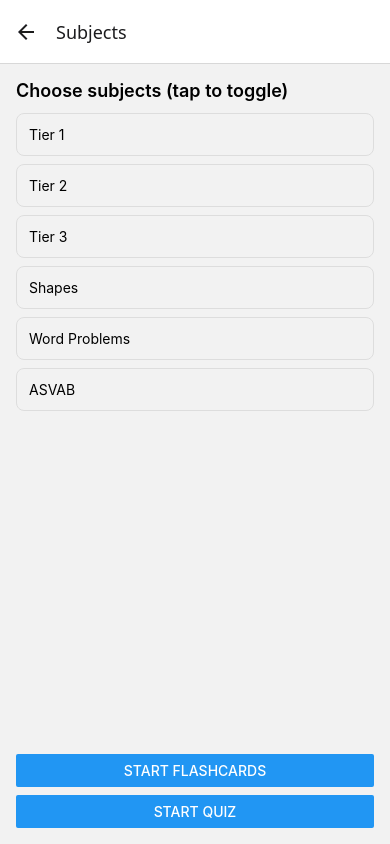
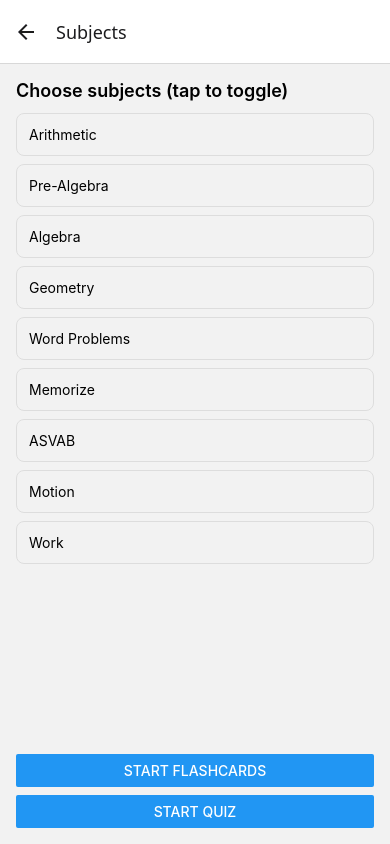
Before and after one commit to Relie28/FormulaSmart, a React Native app: screen /Subjects in a window 390 px wide. Built offline with nearby package versions, Linux system fonts and the light colour scheme.

Commit message:
feat(content): convert short definition prompts to question phrasing; add more geometry shapes and explanations

```diff
--- a/src/components/FlashcardView.tsx
+++ b/src/components/FlashcardView.tsx
@@ -1,26 +1,58 @@
 import React from 'react';
 import { View, Text, StyleSheet, TouchableOpacity } from 'react-native';
-import Svg, { Circle, Rect, Polygon } from 'react-native-svg';
+import Svg, { Circle, Rect, Polygon, Line } from 'react-native-svg';
 import type { Card } from '../data/cards';
 import { explainFormula } from '../utils/formulaExplain';
-import { deviceWidth } from '../utils/device';
+import { deviceWidth, useDeviceSize } from '../utils/device';
 
 function ShapePreview({ card }: { card: Card }) {
+
     if (card.type !== 'shape') return null;
+
     const shape = card.shape.toLowerCase();
+
     if (shape === 'circle') return (
         <Svg width={160} height={160} viewBox="0 0 100 100">
             <Circle cx="50" cy="50" r="30" fill="#3a3563" />
         </Svg>
     );
+
     if (shape === 'rectangle' || shape === 'square') return (
         <Svg width={160} height={160} viewBox="0 0 100 100">
             <Rect x="20" y="30" width="60" height="40" fill="#3a3563" />
         </Svg>
     );
+
     if (shape === 'triangle') return (
         <Svg width={160} height={160} viewBox="0 0 100 100">
             <Polygon points="50,20 80,80 20,80" fill="#3a3563" />
+        </Svg>
+    );
+
+    if (shape === 'parallelogram') return (
+        <Svg width={160} height={160} viewBox="0 0 100 100">
+            <Polygon points="20,30 80,30 60,80 0,80" fill="#3a3563" />
+        </Svg>
+    );
+
+    if (shape === 'trapezoid') return (
+        <Svg width={160} height={160} viewBox="0 0 100 100">
+            <Polygon points="30,30 70,30 90,80 10,80" fill="#3a3563" />
+        </Svg>
+    );
+
+    if (shape === 'rhombus') return (
+        <Svg width={160} height={160} viewBox="0 0 100 100">
+            <Polygon points="50,15 85,50 50,85 15,50" fill="#3a3563" />
+        </Svg>
+    );
+
+    if (shape === 'right triangle') return (
+        <Svg width={160} height={160} viewBox="0 0 100 100">
+            <Polygon points="20,80 80,80 20,20" fill="#3a3563" />
+            {/* right-angle marker */}
+            <Line x1="20" y1="80" x2="30" y2="80" stroke="#fff" strokeWidth="3" />
+            <Line x1="20" y1="80" x2="20" y2="70" stroke="#fff" strokeWidth="3" />
         </Svg>
     );
     return null;
@@ -38,12 +70,16 @@ export default function FlashcardView({
     onShowHint?: () => void;
 }) {
     const maxWidth = Math.min(320, Math.round(deviceWidth * 0.9));
+    const { height, width } = useDeviceSize();
 
     return (
-        <View style={styles.card}>
+        <View style={[styles.card, { marginTop: height/5.3 }]}>
             {!revealed ? (
                 <View style={styles.front}>
-                    <Text style={[styles.prompt, { maxWidth }]}>{card.prompt}</Text>
+                    <Text style={[styles.prompt, { maxWidth, marginBottom: 80 }]}>
+                        {card.prompt}
+                    </Text>
+
                     <ShapePreview card={card} />
 
                     {card.type === 'word' && (
@@ -56,7 +92,7 @@ export default function FlashcardView({
 
                     <TouchableOpacity onPress={onReveal} style={styles.revealButton}>
                         <Text style={{ color: '#fff' }}>
-                            Reveal card
+                            Reveal answer
                         </Text>
                     </TouchableOpacity>
                 </View>
@@ -80,7 +116,7 @@ export default function FlashcardView({
 }
 
 const styles = StyleSheet.create({
-    card: { marginTop: 25, alignItems: 'center', justifyContent: 'center', marginVertical: 12 },
+    card: { alignItems: 'center', justifyContent: 'center', marginVertical: 12 },
     front: { alignItems: 'center' },
     back: { alignItems: 'center' },
     prompt: { fontSize: 25, marginBottom: 12, textAlign: 'center', maxWidth: 320 },
--- a/src/data/cards.ts
+++ b/src/data/cards.ts
@@ -17,53 +17,95 @@ export type Card =
       hint?: string;
     };
 
-// Subjects: Tier 1, Tier 2, Tier 3, Shapes, Word Problems, ASVAB
+// Subjects: Arithmetic, Pre-Algebra, Algebra, Geometry, Word Problems, Memorize, ASVAB, Motion, Work
 export const subjects = [
-  'Tier 1',
-  'Tier 2',
-  'Tier 3',
-  'Shapes',
+  'Arithmetic',
+  'Pre-Algebra',
+  'Algebra',
+  'Geometry',
   'Word Problems',
-  'ASVAB'
+  'Memorize',
+  'ASVAB',
+  'Motion',
+  'Work'
 ];
 
 export const cards: Card[] = [
-  // Tier 1
-  { id: 't1-sum', type: 'definition', subject: 'Tier 1', prompt: 'Sum', answer: 'Sum = a + b (add)' },
-  { id: 't1-diff', type: 'definition', subject: 'Tier 1', prompt: 'Difference', answer: 'Difference = a − b (subtract)' },
-  { id: 't1-prod', type: 'definition', subject: 'Tier 1', prompt: 'Product', answer: 'Product = a × b (multiply)' },
-  { id: 't1-quot', type: 'definition', subject: 'Tier 1', prompt: 'Quotient', answer: 'Quotient = a ÷ b (divide)' },
-  { id: 't1-avg', type: 'definition', subject: 'Tier 1', prompt: 'Average (Mean)', answer: 'Average = sum ÷ number of items' },
-  { id: 't1-percent', type: 'definition', subject: 'Tier 1', prompt: 'Percent', answer: 'Percent = part ÷ whole — Part = percent × whole — Whole = part ÷ percent' },
-  { id: 't1-rate', type: 'definition', subject: 'Tier 1', prompt: 'Rate/Speed', answer: 'Rate = distance ÷ time' },
-  { id: 't1-sum-ex', type: 'word', subject: 'Tier 1', prompt: 'What is the sum of 4 and 6?', answer: 'Sum = 4 + 6 = 10', hint: 'Sum means add' },
-  { id: 't1-diff-ex', type: 'word', subject: 'Tier 1', prompt: 'What is the difference between 12 and 7?', answer: 'Difference = 12 − 7 = 5', hint: 'Difference means subtract' },
-  { id: 't1-percent-ex', type: 'word', subject: 'Tier 1', prompt: 'What is 20% of 50?', answer: 'Part = percent × whole = 0.2 × 50 = 10', hint: 'Percent → part = percent × whole' },
+  // Arithmetic (formerly Tier 1)
+  { id: 't1-sum', type: 'definition', subject: 'Arithmetic', prompt: 'What is the sum?', answer: 'Sum = a + b (add)' },
+  { id: 't1-diff', type: 'definition', subject: 'Arithmetic', prompt: 'What is the difference?', answer: 'Difference = a − b (subtract)' },
+  { id: 't1-prod', type: 'definition', subject: 'Arithmetic', prompt: 'What is the product?', answer: 'Product = a × b (multiply)' },
+  { id: 't1-quot', type: 'definition', subject: 'Arithmetic', prompt: 'What is the quotient?', answer: 'Quotient = a ÷ b (divide)' },
+  { id: 't1-avg', type: 'definition', subject: 'Arithmetic', prompt: 'How is average (mean) calculated?', answer: 'Average = sum ÷ number of items' },
+  { id: 't1-percent', type: 'definition', subject: 'Arithmetic', prompt: 'What is percent?', answer: 'Percent = part ÷ whole — Part = percent × whole — Whole = part ÷ percent' },
+  { id: 't1-rate', type: 'definition', subject: 'Arithmetic', prompt: 'What is rate (speed)?', answer: 'Rate = distance ÷ time' },
+  { id: 't1-sum-ex', type: 'word', subject: 'Arithmetic', prompt: 'What is the sum of 4 and 6?', answer: 'Sum = 4 + 6 = 10', hint: 'Sum means add' },
+  { id: 't1-diff-ex', type: 'word', subject: 'Arithmetic', prompt: 'What is the difference between 12 and 7?', answer: 'Difference = 12 − 7 = 5', hint: 'Difference means subtract' },
+  { id: 't1-percent-ex', type: 'word', subject: 'Arithmetic', prompt: 'What is 20% of 50?', answer: 'Part = percent × whole = 0.2 × 50 = 10', hint: 'Percent → part = percent × whole' },
 
-  // Tier 2
-  { id: 't2-ratio', type: 'definition', subject: 'Tier 2', prompt: 'Ratio', answer: 'Ratio = a : b (can be written as a/b)' },
-  { id: 't2-prop', type: 'definition', subject: 'Tier 2', prompt: 'Proportion', answer: 'a/b = c/d → cross multiply ad = bc' },
-  { id: 't2-pemdas', type: 'definition', subject: 'Tier 2', prompt: 'Order of Operations', answer: 'PEMDAS — Parentheses, Exponents, Multiply/Divide, Add/Subtract' },
-  { id: 't2-factors', type: 'definition', subject: 'Tier 2', prompt: 'Factors & Multiples', answer: 'Factor divides evenly; Multiple = result of multiplication' },
-  { id: 't2-abs', type: 'definition', subject: 'Tier 2', prompt: 'Absolute Value', answer: '|x| = distance from 0 (always non-negative)' },
-  { id: 't2-pemdas-ex', type: 'word', subject: 'Tier 2', prompt: 'Evaluate 3 + 4 × 2', answer: '3 + 4 × 2 = 3 + 8 = 11 (PEMDAS: multiply before add)', hint: 'Order of operations: PEMDAS' },
-  { id: 't2-factors-ex', type: 'word', subject: 'Tier 2', prompt: 'What are the factors of 12?', answer: 'Factors of 12: 1, 2, 3, 4, 6, 12', hint: 'Factors divide evenly into the number' },
+  // Pre-Algebra (formerly Tier 2)
+  { id: 't2-ratio', type: 'definition', subject: 'Pre-Algebra', prompt: 'What is a ratio?', answer: 'Ratio = a : b (can be written as a/b)' },
+  { id: 't2-prop', type: 'definition', subject: 'Pre-Algebra', prompt: 'What is a proportion?', answer: 'a/b = c/d → cross multiply ad = bc' },
+  { id: 't2-pemdas', type: 'definition', subject: 'Pre-Algebra', prompt: 'What is the order of operations?', answer: 'PEMDAS — Parentheses, Exponents, Multiply/Divide, Add/Subtract' },
+  { id: 't2-factors', type: 'definition', subject: 'Pre-Algebra', prompt: 'What are factors and multiples?', answer: 'Factor divides evenly; Multiple = result of multiplication' },
+  { id: 't2-abs', type: 'definition', subject: 'Pre-Algebra', prompt: 'What is absolute value?', answer: '|x| = distance from 0 (always non-negative)' },
+  { id: 't2-pemdas-ex', type: 'word', subject: 'Pre-Algebra', prompt: 'Evaluate 3 + 4 × 2', answer: '3 + 4 × 2 = 3 + 8 = 11 (PEMDAS: multiply before add)', hint: 'Order of operations: PEMDAS' },
+  { id: 't2-factors-ex', type: 'word', subject: 'Pre-Algebra', prompt: 'What are the factors of 12?', answer: 'Factors of 12: 1, 2, 3, 4, 6, 12', hint: 'Factors divide evenly into the number' },
 
-  // Tier 3
-  { id: 't3-prodvar', type: 'definition', subject: 'Tier 3', prompt: 'Product of a number and variable', answer: 'ax = a × x' },
-  { id: 't3-rec', type: 'definition', subject: 'Tier 3', prompt: 'Reciprocal', answer: 'Reciprocal of a/b = b/a' },
-  { id: 't3-integers', type: 'definition', subject: 'Tier 3', prompt: 'Integers', answer: 'Integers include positive, negative, and zero' },
-  { id: 't3-square', type: 'definition', subject: 'Tier 3', prompt: 'Square', answer: 'Square: a² is a × a (multiply a by itself)' },
-  { id: 't3-squareroot', type: 'definition', subject: 'Tier 3', prompt: 'Square root', answer: 'Square root: √a is a number which when squared gives a' },
-  { id: 't3-prodvar-ex', type: 'word', subject: 'Tier 3', prompt: 'If x = 4, what is 3x?', answer: '3x = 3 × 4 = 12', hint: 'Product of a number and variable: ax = a × x' },
-  { id: 't3-recip-ex', type: 'word', subject: 'Tier 3', prompt: 'What is the reciprocal of 2/3?', answer: 'Reciprocal = 3/2', hint: 'Reciprocal of a/b = b/a' },
-  { id: 't3-int-ex', type: 'word', subject: 'Tier 3', prompt: 'Is -2 an integer?', answer: 'Yes – integers include positive, negative, and zero', hint: 'Integers are whole numbers (no fraction or decimal)' },
+  // Algebra (formerly Tier 3)
+  { id: 't3-prodvar', type: 'definition', subject: 'Algebra', prompt: 'What is the product of a number and a variable?', answer: 'ax = a × x' },
+  { id: 't3-rec', type: 'definition', subject: 'Algebra', prompt: 'What is a reciprocal?', answer: 'Reciprocal of a/b = b/a' },
+  { id: 't3-integers', type: 'definition', subject: 'Algebra', prompt: 'What are integers?', answer: 'Integers include positive, negative, and zero' },
+  { id: 't3-square', type: 'definition', subject: 'Algebra', prompt: 'What does x² mean?', answer: 'Square: a² is a × a (multiply a by itself)' },
+  { id: 't3-squareroot', type: 'definition', subject: 'Algebra', prompt: 'What is a square root?', answer: 'Square root: √a is a number which when squared gives a' },
+  { id: 't3-prodvar-ex', type: 'word', subject: 'Algebra', prompt: 'If x = 4, what is 3x?', answer: '3x = 3 × 4 = 12', hint: 'Product of a number and variable: ax = a × x' },
+  { id: 't3-recip-ex', type: 'word', subject: 'Algebra', prompt: 'What is the reciprocal of 2/3?', answer: 'Reciprocal = 3/2', hint: 'Reciprocal of a/b = b/a' },
+  { id: 't3-int-ex', type: 'word', subject: 'Algebra', prompt: 'Is -2 an integer?', answer: 'Yes – integers include positive, negative, and zero', hint: 'Integers are whole numbers (no fraction or decimal)' },
 
-  // Shapes
-  { id: 'shape-circle', type: 'shape', subject: 'Shapes', shape: 'Circle', prompt: 'Area of a circle', answer: 'A = π r²' },
-  { id: 'shape-rect', type: 'shape', subject: 'Shapes', shape: 'Rectangle', prompt: 'Area of a rectangle', answer: 'A = w × h' },
-  { id: 'shape-square', type: 'shape', subject: 'Shapes', shape: 'Square', prompt: 'Area of a square', answer: 'A = s²' },
-  { id: 'shape-tri', type: 'shape', subject: 'Shapes', shape: 'Triangle', prompt: 'Area of a triangle', answer: 'A = ½ × base × height' },
+  // Geometry (2D shapes, right triangles, diagonals)
+  { id: 'shape-circle', type: 'shape', subject: 'Geometry', shape: 'Circle', prompt: 'Area of a circle', answer: 'A = π r²' },
+  { id: 'shape-rect', type: 'shape', subject: 'Geometry', shape: 'Rectangle', prompt: 'Area of a rectangle', answer: 'A = w × h' },
+  { id: 'shape-square', type: 'shape', subject: 'Geometry', shape: 'Square', prompt: 'Area of a square', answer: 'A = s²' },
+  { id: 'shapes-overview', type: 'definition', subject: 'Geometry', prompt: 'Common ASVAB shapes and when to use them', answer: 'Common shapes: square, rectangle, circle, triangle (including right triangles). Use area/perimeter formulas for 2D shapes; use Pythagorean theorem for right-triangle-based problems (e.g., diagonals or missing side lengths).' },
+  { id: 'shape-tri', type: 'shape', subject: 'Geometry', shape: 'Triangle', prompt: 'Area of a triangle', answer: 'A = ½ × base × height' },
+  { id: 'shape-right-tri', type: 'shape', subject: 'Geometry', shape: 'Right Triangle', prompt: 'Right triangle (Pythagorean theorem applies)', answer: 'a² + b² = c²' },
+  { id: 'geom-diag-rect', type: 'definition', subject: 'Geometry', prompt: 'Diagonal of a rectangle', answer: 'd = √(l² + w²) (from a² + b² = c²)' },
+  { id: 'geom-diag-square', type: 'definition', subject: 'Geometry', prompt: 'Diagonal of a square', answer: 'd = s√2 (since diagonal² = s² + s² = 2s²)' },
+  { id: 'shape-parallelogram', type: 'shape', subject: 'Geometry', shape: 'Parallelogram', prompt: 'Area of a parallelogram', answer: 'A = base × height' },
+  { id: 'shape-trapezoid', type: 'shape', subject: 'Geometry', shape: 'Trapezoid', prompt: 'Area of a trapezoid', answer: 'A = ½ × (b₁ + b₂) × height' },
+  { id: 'shape-rhombus', type: 'shape', subject: 'Geometry', shape: 'Rhombus', prompt: 'Area of a rhombus', answer: 'A = ½ × d₁ × d₂ (or base × height)' },
+
+  // Geometry: Perimeter & more areas
+  { id: 'geom-perim-rect', type: 'definition', subject: 'Geometry', prompt: 'What is the perimeter of a rectangle?', answer: 'P = 2l + 2w' },
+  { id: 'geom-perim-square', type: 'definition', subject: 'Geometry', prompt: 'What is the perimeter of a square?', answer: 'P = 4s' },
+  { id: 'geom-area-rect', type: 'definition', subject: 'Geometry', prompt: 'What is the area of a rectangle?', answer: 'A = l × w' },
+  { id: 'geom-area-square', type: 'definition', subject: 'Geometry', prompt: 'What is the area of a square?', answer: 'A = s²' },
+  { id: 'geom-area-circle', type: 'definition', subject: 'Geometry', prompt: 'What is the area of a circle?', answer: 'A = π r²' },
+  { id: 'geom-circ', type: 'definition', subject: 'Geometry', prompt: 'What is the circumference of a circle?', answer: 'C = 2πr (or C = πd)' },
+  { id: 'geom-rd', type: 'definition', subject: 'Geometry', prompt: 'What are radius and diameter?', answer: 'd = 2r' },
+
+  // Volume
+  { id: 'vol-rect', type: 'definition', subject: 'Geometry', prompt: 'What is the volume of a rectangular solid?', answer: 'V = l × w × h' },
+  { id: 'vol-cube', type: 'definition', subject: 'Geometry', prompt: 'What is the volume of a cube?', answer: 'V = s³' },
+  { id: 'vol-cyl', type: 'definition', subject: 'Geometry', prompt: 'What is the volume of a cylinder?', answer: 'V = π r² h' },
+
+  // Pythagorean
+  { id: 'pyth', type: 'definition', subject: 'Geometry', prompt: 'What is the Pythagorean theorem?', answer: 'a² + b² = c² (c is the hypotenuse)' },
+
+  // Motion / Rate
+  { id: 'motion-rate', type: 'definition', subject: 'Motion', prompt: 'What is speed (velocity)?', answer: 'v = d ÷ t (also d = v × t ; t = d ÷ v)' },
+
+  // Work
+  { id: 'work-def', type: 'definition', subject: 'Work', prompt: 'How is combined work calculated?', answer: 'Work = rate × time (use additive rates for multiple workers)' },
+
+  // Exponents & Roots
+  { id: 'exp-def', type: 'definition', subject: 'Algebra', prompt: 'What are exponents?', answer: 'x² = x × x' },
+  { id: 'root-def', type: 'definition', subject: 'Algebra', prompt: 'What is a square root?', answer: '√x = number that multiplies by itself to get x' },
+
+  // Key memorization list (quick reference as cards)
+  { id: 'memorize-1', type: 'definition', subject: 'Memorize', prompt: 'Must-memorize (1)', answer: 'P = 2l + 2w; A = l × w; A = ½bh; A = πr²; C = 2πr' },
+  { id: 'memorize-2', type: 'definition', subject: 'Memorize', prompt: 'Must-memorize (2)', answer: 'V = lwh; a² + b² = c²; v = d ÷ t; Percent = part ÷ whole; Average = sum ÷ count' },
+
 
   // Word Problems (examples with hints)
   {
@@ -91,6 +133,22 @@ export const cards: Card[] = [
     hint: 'Use whole = part ÷ percent'
   },
   {
+    id: 'word-pyth-1',
+    type: 'word',
+    subject: 'Word Problems',
+    prompt: 'A right triangle has legs of length 3 and 4. What is the hypotenuse?',
+    answer: 'a² + b² = c² → 3² + 4² = c² → 9 + 16 = c² → 25 = c² → c = 5',
+    hint: 'Pythagorean theorem: a² + b² = c² (c is hypotenuse)'
+  },
+  {
+    id: 'word-diag-rect',
+    type: 'word',
+    subject: 'Word Problems',
+    prompt: 'What is the diagonal of a 6 by 8 rectangle?',
+    answer: 'd = √(6² + 8²) = √(36 + 64) = √100 = 10',
+    hint: 'Use Pythagorean theorem for rectangle diagonal (treat as right triangle)'
+  },
+  {
     id: 'word-4',
     type: 'word',
     subject: 'Word Problems',
@@ -108,10 +166,10 @@ export const cards: Card[] = [
   },
 
   // ASVAB traps examples
-  { id: 'asvab-sum', type: 'definition', subject: 'ASVAB', prompt: 'Sum means', answer: 'Add' },
-  { id: 'asvab-diff', type: 'definition', subject: 'ASVAB', prompt: 'Difference means', answer: 'Subtract' },
-  { id: 'asvab-prod', type: 'definition', subject: 'ASVAB', prompt: 'Product means', answer: 'Multiply' },
-  { id: 'asvab-quot', type: 'definition', subject: 'ASVAB', prompt: 'Quotient means', answer: 'Divide' }
+  { id: 'asvab-sum', type: 'definition', subject: 'ASVAB', prompt: 'What does sum mean?', answer: 'Add' },
+  { id: 'asvab-diff', type: 'definition', subject: 'ASVAB', prompt: 'What does difference mean?', answer: 'Subtract' },
+  { id: 'asvab-prod', type: 'definition', subject: 'ASVAB', prompt: 'What does product mean?', answer: 'Multiply' },
+  { id: 'asvab-quot', type: 'definition', subject: 'ASVAB', prompt: 'What does quotient mean?', answer: 'Divide' }
 ];
 
 export function cardsForSubjects(subjectSelection: string[] | 'All') {
--- a/src/utils/formulaExplain.ts
+++ b/src/utils/formulaExplain.ts
@@ -12,6 +12,14 @@ export function explainFormula(card: Card): string | null {
         return 'The area of a square is the side length squared — multiply the side by itself.';
       case 'triangle':
         return 'The area of a triangle is one half times the base times the height — multiply base and height and divide by two.';
+      case 'right triangle':
+        return 'The Pythagorean theorem applies to right triangles: a² + b² = c² (c is the hypotenuse). Use it to find a missing side or the diagonal of rectangles/squares by forming a right triangle.';
+      case 'parallelogram':
+        return 'The area of a parallelogram is base times height — similar to a rectangle once you drop a perpendicular height.';
+      case 'trapezoid':
+        return 'The area of a trapezoid is half the sum of the bases times the height: A = ½ × (b₁ + b₂) × h.';
+      case 'rhombus':
+        return 'A rhombus has equal sides; area can be found by A = ½ × d₁ × d₂ (half the product of the diagonals) or base × height.';
       default:
         return null;
     }
@@ -22,6 +30,19 @@ export function explainFormula(card: Card): string | null {
     if (p.includes('average')) return 'Average (mean) is calculated by summing all the values and dividing by the number of values.';
     if (p.includes('percent')) return 'Percent relates a part to a whole; part = percent × whole, and whole = part ÷ percent.';
     if (p.includes('rate') || p.includes('speed')) return 'Rate (speed) is calculated as distance divided by time.';
+    if (p.includes('perimeter')) return 'Perimeter is the total distance around a shape — add up the lengths of all sides.';
+    if (p.includes('perimeter') && p.includes('rectangle')) return 'Perimeter of a rectangle is P = 2l + 2w (add twice the length and twice the width).';
+    if (p.includes('perimeter') && p.includes('square')) return 'Perimeter of a square is P = 4s (add four equal sides, or multiply one side by 4).';
+    if (p.includes('circumference')) return 'Circumference is the distance around a circle: C = 2πr (or C = πd).';
+    if (p.includes('radius') || p.includes('diameter')) return 'Radius is the distance from the center to the edge of a circle; diameter is twice the radius (d = 2r).';
+    if (p.includes('volume')) return 'Volume measures the space inside a 3D object. For rectangular solids multiply length × width × height (V = lwh).';
+    if (p.includes('cube')) return 'Volume of a cube is V = s³ (side length cubed).';
+    if (p.includes('cylinder')) return 'Volume of a cylinder is V = π r² h (area of circular base times height).';
+    if (p.includes('pythagorean') || p.includes('pythagor')) return 'Pythagorean theorem relates the sides of a right triangle: a² + b² = c² (c is the hypotenuse).';
+    if (p.includes('diagonal')) return 'Diagonal of rectangles and squares comes from the Pythagorean theorem: d = √(l² + w²) (square: d = s√2).';
+    if (p.includes('work')) return 'Work problems: work = rate × time. For multiple workers, add their rates (combined rate = r1 + r2).';
+    if (p.includes('exponent') || p.includes('square root') || p.includes('square')) return 'Exponents and roots: x² means x × x; √x is the number which when squared gives x.';
+    if (p.includes('percent')) return 'Percent as a decimal: 25% = 0.25; percent = part ÷ whole.';
     // fallback: if the answer looks like a formula (contains = or × or / or π)
     if (/=|×|\*|\/|π|r\^?2|\^2/.test(card.answer)) {
       return 'This formula shows how to calculate the requested quantity — read the right side as the operations to perform on the variables.';
```
Also changed, not shown: 1 other file (tests, documents, lock files or other folders).
